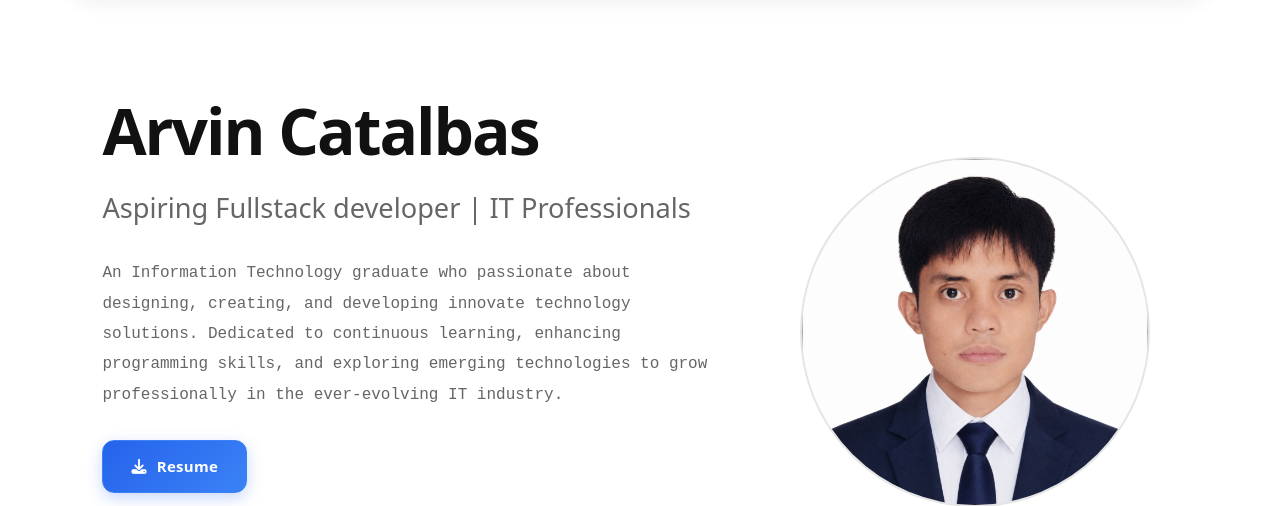
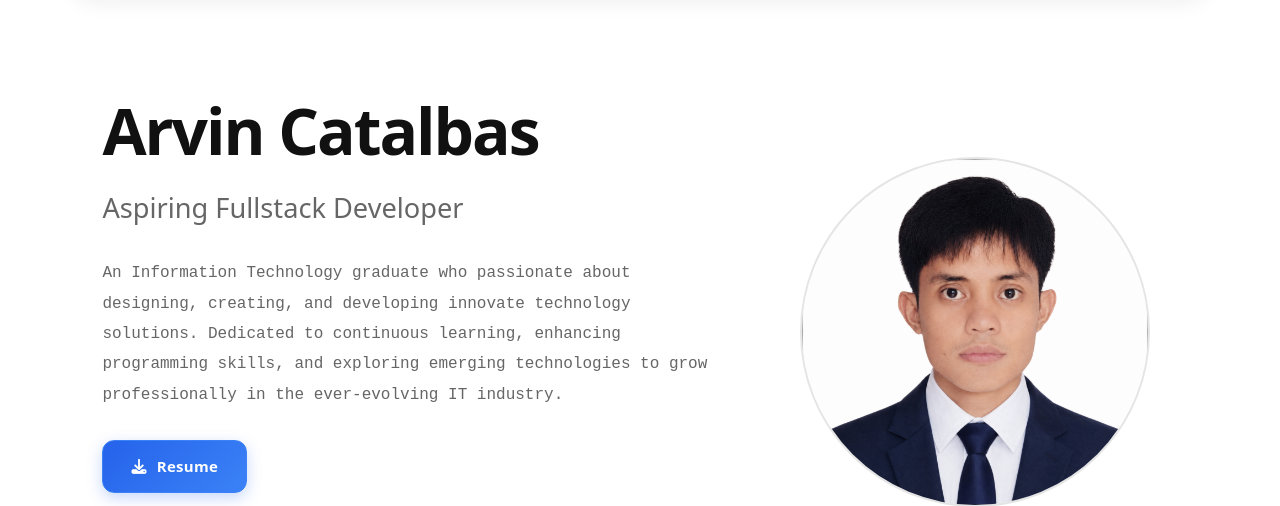
Before and after one commit to arvincatalbas/my-portfolio, a CodeIgniter 4 app: the page made by app/Views/pages/portfolio.php in a window 1280 px wide. Shown: the part 88-594 px from the top of the page. Run offline with PHP 8.4 and a stand-in for CodeIgniter, Linux system fonts and the light colour scheme; the template is opened without the code that fills it, so the values that code supplies are empty; some libraries are stand-ins or nearby versions.

Commit message:
Home changes

```diff
--- a/app/Views/sections/home.php
+++ b/app/Views/sections/home.php
@@ -9,7 +9,7 @@
             </h1>
 
             <h2 class="home-role">
-                Aspiring Fullstack developer | IT Professionals
+                Aspiring Fullstack Developer
             </h2>
 
             <p class="home-description">
```
